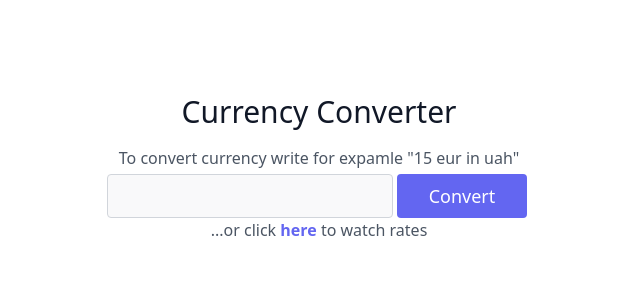
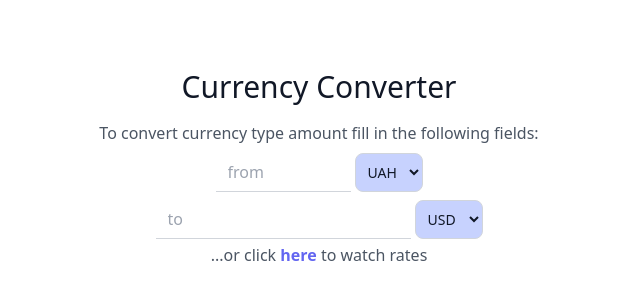
Before and after one commit to mikhailyatsenko/currencyconverter, a React (Create React App) app: page / in a window 1280 px wide. Shown: the part 228-528 px from the top of the page, without its empty margins (321-961 px from the left). Built offline with nearby package versions, Linux system fonts and the light colour scheme.

Commit message:
1st editions by den

```diff
--- a/public/output.css
+++ b/public/output.css
@@ -583,6 +583,26 @@ video {
   }
 }
 
+.sr-only {
+  position: absolute;
+  width: 1px;
+  height: 1px;
+  padding: 0;
+  margin: -1px;
+  overflow: hidden;
+  clip: rect(0, 0, 0, 0);
+  white-space: nowrap;
+  border-width: 0;
+}
+
+.absolute {
+  position: absolute;
+}
+
+.z-10 {
+  z-index: 10;
+}
+
 .mx-auto {
   margin-left: auto;
   margin-right: auto;
@@ -607,12 +627,24 @@ video {
   margin-bottom: 1rem;
 }
 
+.mr-2 {
+  margin-right: 0.5rem;
+}
+
+.ml-1 {
+  margin-left: 0.25rem;
+}
+
 .mt-2 {
   margin-top: 0.5rem;
 }
 
 .mb-2 {
   margin-bottom: 0.5rem;
+}
+
+.mr-1 {
+  margin-right: 0.25rem;
 }
 
 .block {
@@ -627,12 +659,48 @@ video {
   display: flex;
 }
 
+.inline-flex {
+  display: inline-flex;
+}
+
+.hidden {
+  display: none;
+}
+
+.h-3 {
+  height: 0.75rem;
+}
+
+.h-4 {
+  height: 1rem;
+}
+
+.h-3\.5 {
+  height: 0.875rem;
+}
+
 .h-8 {
   height: 2rem;
 }
 
 .w-full {
   width: 100%;
+}
+
+.w-4 {
+  width: 1rem;
+}
+
+.w-44 {
+  width: 11rem;
+}
+
+.w-3\.5 {
+  width: 0.875rem;
+}
+
+.w-3 {
+  width: 0.75rem;
 }
 
 .w-8 {
@@ -643,6 +711,15 @@ video {
   max-width: -webkit-fit-content;
   max-width: -moz-fit-content;
   max-width: fit-content;
+}
+
+.flex-shrink-0 {
+  flex-shrink: 0;
+}
+
+.transform {
+  -webkit-transform: translate(var(--tw-translate-x), var(--tw-translate-y)) rotate(var(--tw-rotate)) skewX(var(--tw-skew-x)) skewY(var(--tw-skew-y)) scaleX(var(--tw-scale-x)) scaleY(var(--tw-scale-y));
+          transform: translate(var(--tw-translate-x), var(--tw-translate-y)) rotate(var(--tw-rotate)) skewX(var(--tw-skew-x)) skewY(var(--tw-skew-y)) scaleX(var(--tw-scale-x)) scaleY(var(--tw-scale-y));
 }
 
 @-webkit-keyframes spin {
@@ -664,6 +741,10 @@ video {
           animation: spin 1s linear infinite;
 }
 
+.cursor-default {
+  cursor: default;
+}
+
 .flex-col {
   flex-direction: column;
 }
@@ -680,12 +761,37 @@ video {
   justify-content: center;
 }
 
+.divide-y > :not([hidden]) ~ :not([hidden]) {
+  --tw-divide-y-reverse: 0;
+  border-top-width: calc(1px * calc(1 - var(--tw-divide-y-reverse)));
+  border-bottom-width: calc(1px * var(--tw-divide-y-reverse));
+}
+
+.divide-gray-100 > :not([hidden]) ~ :not([hidden]) {
+  --tw-divide-opacity: 1;
+  border-color: rgb(243 244 246 / var(--tw-divide-opacity));
+}
+
 .rounded {
   border-radius: 0.25rem;
 }
 
+.rounded-full {
+  border-radius: 9999px;
+}
+
 .rounded-lg {
   border-radius: 0.5rem;
+}
+
+.rounded-l-lg {
+  border-top-left-radius: 0.5rem;
+  border-bottom-left-radius: 0.5rem;
+}
+
+.rounded-r-lg {
+  border-top-right-radius: 0.5rem;
+  border-bottom-right-radius: 0.5rem;
 }
 
 .border {
@@ -696,9 +802,27 @@ video {
   border-width: 0px;
 }
 
+.border-x-0 {
+  border-left-width: 0px;
+  border-right-width: 0px;
+}
+
+.border-l-2 {
+  border-left-width: 2px;
+}
+
+.border-t-0 {
+  border-top-width: 0px;
+}
+
 .border-gray-300 {
   --tw-border-opacity: 1;
   border-color: rgb(209 213 219 / var(--tw-border-opacity));
+}
+
+.border-l-gray-100 {
+  --tw-border-opacity: 1;
+  border-left-color: rgb(243 244 246 / var(--tw-border-opacity));
 }
 
 .bg-gray-100 {
@@ -709,6 +833,16 @@ video {
 .bg-indigo-500 {
   --tw-bg-opacity: 1;
   background-color: rgb(99 102 241 / var(--tw-bg-opacity));
+}
+
+.bg-white {
+  --tw-bg-opacity: 1;
+  background-color: rgb(255 255 255 / var(--tw-bg-opacity));
+}
+
+.bg-gray-50 {
+  --tw-bg-opacity: 1;
+  background-color: rgb(249 250 251 / var(--tw-bg-opacity));
 }
 
 .bg-indigo-200 {
@@ -724,18 +858,12 @@ video {
   fill: #6366f1;
 }
 
+.p-2\.5 {
+  padding: 0.625rem;
+}
+
 .p-2 {
   padding: 0.5rem;
-}
-
-.px-5 {
-  padding-left: 1.25rem;
-  padding-right: 1.25rem;
-}
-
-.py-24 {
-  padding-top: 6rem;
-  padding-bottom: 6rem;
 }
 
 .py-1 {
@@ -758,6 +886,11 @@ video {
   padding-right: 2rem;
 }
 
+.py-2\.5 {
+  padding-top: 0.625rem;
+  padding-bottom: 0.625rem;
+}
+
 .px-4 {
   padding-left: 1rem;
   padding-right: 1rem;
@@ -765,6 +898,10 @@ video {
 
 .pb-1 {
   padding-bottom: 0.25rem;
+}
+
+.pl-1 {
+  padding-left: 0.25rem;
 }
 
 .text-center {
@@ -786,14 +923,14 @@ video {
   line-height: 1.75rem;
 }
 
+.text-sm {
+  font-size: 0.875rem;
+  line-height: 1.25rem;
+}
+
 .text-xl {
   font-size: 1.25rem;
   line-height: 1.75rem;
-}
-
-.text-sm {
-  font-size: 0.875rem;
-  line-height: 1.25rem;
 }
 
 .font-medium {
@@ -832,6 +969,11 @@ video {
   color: rgb(255 255 255 / var(--tw-text-opacity));
 }
 
+.text-gray-500 {
+  --tw-text-opacity: 1;
+  color: rgb(107 114 128 / var(--tw-text-opacity));
+}
+
 .text-gray-200 {
   --tw-text-opacity: 1;
   color: rgb(229 231 235 / var(--tw-text-opacity));
@@ -842,9 +984,20 @@ video {
   color: rgb(99 102 241 / var(--tw-text-opacity));
 }
 
+.shadow {
+  --tw-shadow: 0 1px 3px 0 rgb(0 0 0 / 0.1), 0 1px 2px -1px rgb(0 0 0 / 0.1);
+  --tw-shadow-colored: 0 1px 3px 0 var(--tw-shadow-color), 0 1px 2px -1px var(--tw-shadow-color);
+  box-shadow: var(--tw-ring-offset-shadow, 0 0 #0000), var(--tw-ring-shadow, 0 0 #0000), var(--tw-shadow);
+}
+
 .outline-none {
   outline: 2px solid transparent;
   outline-offset: 2px;
+}
+
+.filter {
+  -webkit-filter: var(--tw-blur) var(--tw-brightness) var(--tw-contrast) var(--tw-grayscale) var(--tw-hue-rotate) var(--tw-invert) var(--tw-saturate) var(--tw-sepia) var(--tw-drop-shadow);
+          filter: var(--tw-blur) var(--tw-brightness) var(--tw-contrast) var(--tw-grayscale) var(--tw-hue-rotate) var(--tw-invert) var(--tw-saturate) var(--tw-sepia) var(--tw-drop-shadow);
 }
 
 .transition-colors {
@@ -916,9 +1069,23 @@ video {
   }
 }
 
+.hover\:cursor-default:hover {
+  cursor: default;
+}
+
 .hover\:bg-indigo-600:hover {
   --tw-bg-opacity: 1;
   background-color: rgb(79 70 229 / var(--tw-bg-opacity));
+}
+
+.hover\:bg-gray-200:hover {
+  --tw-bg-opacity: 1;
+  background-color: rgb(229 231 235 / var(--tw-bg-opacity));
+}
+
+.hover\:bg-gray-100:hover {
+  --tw-bg-opacity: 1;
+  background-color: rgb(243 244 246 / var(--tw-bg-opacity));
 }
 
 .hover\:text-indigo-400:hover {
@@ -951,14 +1118,92 @@ video {
   box-shadow: var(--tw-ring-offset-shadow), var(--tw-ring-shadow), var(--tw-shadow, 0 0 #0000);
 }
 
+.focus\:ring-4:focus {
+  --tw-ring-offset-shadow: var(--tw-ring-inset) 0 0 0 var(--tw-ring-offset-width) var(--tw-ring-offset-color);
+  --tw-ring-shadow: var(--tw-ring-inset) 0 0 0 calc(4px + var(--tw-ring-offset-width)) var(--tw-ring-color);
+  box-shadow: var(--tw-ring-offset-shadow), var(--tw-ring-shadow), var(--tw-shadow, 0 0 #0000);
+}
+
 .focus\:ring-indigo-200:focus {
   --tw-ring-opacity: 1;
   --tw-ring-color: rgb(199 210 254 / var(--tw-ring-opacity));
 }
 
+.focus\:ring-gray-100:focus {
+  --tw-ring-opacity: 1;
+  --tw-ring-color: rgb(243 244 246 / var(--tw-ring-opacity));
+}
+
 .focus\:ring-blue-500:focus {
   --tw-ring-opacity: 1;
   --tw-ring-color: rgb(59 130 246 / var(--tw-ring-opacity));
+}
+
+@media (prefers-color-scheme: dark) {
+  .dark\:border-gray-600 {
+    --tw-border-opacity: 1;
+    border-color: rgb(75 85 99 / var(--tw-border-opacity));
+  }
+
+  .dark\:border-l-gray-700 {
+    --tw-border-opacity: 1;
+    border-left-color: rgb(55 65 81 / var(--tw-border-opacity));
+  }
+
+  .dark\:bg-gray-700 {
+    --tw-bg-opacity: 1;
+    background-color: rgb(55 65 81 / var(--tw-bg-opacity));
+  }
+
+  .dark\:text-white {
+    --tw-text-opacity: 1;
+    color: rgb(255 255 255 / var(--tw-text-opacity));
+  }
+
+  .dark\:text-gray-200 {
+    --tw-text-opacity: 1;
+    color: rgb(229 231 235 / var(--tw-text-opacity));
+  }
+
+  .dark\:text-gray-400 {
+    --tw-text-opacity: 1;
+    color: rgb(156 163 175 / var(--tw-text-opacity));
+  }
+
+  .dark\:placeholder-gray-400::-webkit-input-placeholder {
+    --tw-placeholder-opacity: 1;
+    color: rgb(156 163 175 / var(--tw-placeholder-opacity));
+  }
+
+  .dark\:placeholder-gray-400::placeholder {
+    --tw-placeholder-opacity: 1;
+    color: rgb(156 163 175 / var(--tw-placeholder-opacity));
+  }
+
+  .dark\:hover\:bg-gray-600:hover {
+    --tw-bg-opacity: 1;
+    background-color: rgb(75 85 99 / var(--tw-bg-opacity));
+  }
+
+  .dark\:hover\:text-white:hover {
+    --tw-text-opacity: 1;
+    color: rgb(255 255 255 / var(--tw-text-opacity));
+  }
+
+  .dark\:focus\:border-blue-500:focus {
+    --tw-border-opacity: 1;
+    border-color: rgb(59 130 246 / var(--tw-border-opacity));
+  }
+
+  .dark\:focus\:ring-gray-700:focus {
+    --tw-ring-opacity: 1;
+    --tw-ring-color: rgb(55 65 81 / var(--tw-ring-opacity));
+  }
+
+  .dark\:focus\:ring-blue-500:focus {
+    --tw-ring-opacity: 1;
+    --tw-ring-color: rgb(59 130 246 / var(--tw-ring-opacity));
+  }
 }
 
 @media (min-width: 427px) {
--- a/src/components/Main.js
+++ b/src/components/Main.js
@@ -1,48 +1,76 @@
 import { Link } from "react-router-dom";
+import { useRef } from "react";
 
 function Main(props) {
+  const fromCurrency = useRef();
+  const toCurrency = useRef();
+  const fromAmount = useRef();
+  const toAmount = useRef();
+
+  function getAndSendData() {
+    fromAmount.current.value = fromAmount.current.value.replace(/[^\d.]/g, "");
+    const currencyData = {
+      fromCurrency: fromCurrency.current.value,
+      toCurrency: toCurrency.current.value,
+      fromAmount: fromAmount.current.value,
+    };
+
+    if (currencyData.fromAmount) {
+      props.convertRequest(currencyData);
+      console.log("данные, которые берем со страницы", currencyData);
+    }
+  }
+
   return (
     <section className="height100 flex items-center text-gray-600 body-font">
       <div className="container mx-auto text-center">
         <div className="flex flex-col text-center w-full">
           <h1 className="sm:text-3xl text-2xl font-medium title-font mb-4 text-gray-900">Currency Converter</h1>
         </div>
-        {!props.isLoading && !props.output && (
-          <div>
-            <p className="text-base text-center pb-1">To convert currency write for expamle "15 eur in uah"</p>
+        <div>
+          <p className="text-base text-center pb-1">To convert currency type amount fill in the following fields:</p>
 
-            <form className="flex justify-center flex-wrap" onSubmit={props.convertRequest}>
-              <input
-                required
-                type="text"
-                id="converter"
-                className="bg-gray-100 bg-opacity-50 rounded border border-gray-300 focus:border-indigo-500 focus:bg-transparent focus:ring-2 focus:ring-indigo-200 text-lg outline-none text-gray-700 py-1 px-3 leading-[2.1rem] transition-colors duration-200 ease-in-out"
-              />
+          <div className="py-1 flex justify-center flex-wrap">
+            <input
+              onChange={getAndSendData}
+              ref={fromAmount}
+              placeholder="from"
+              required
+              autoFocus
+              autoComplete="off"
+              type="tel"
+              id="converter"
+              size="7"
+              className="mr-1 bg-gray-100 bg-opacity-50 border border-x-0 border-t-0 border-gray-300 focus:bg-transparent focus:ring-indigo-200 outline-none text-gray-700 py-1 px-3 transition-colors duration-200 ease-in-out"
+            />
+            <select onChange={getAndSendData} ref={fromCurrency} id="currencies" className="max-w-fit border border-gray-300 text-gray-900 text-sm rounded-lg focus:ring-blue-500 focus:border-blue-500 block w-full p-2 bg-indigo-200">
+              <option value="UAH">UAH</option>
+              <option value="EUR">EUR</option>
+              <option value="USD">USD</option>
+              <option value="GBP">GBP</option>
+            </select>
+          </div>
+          <div className="py-1 flex justify-center flex-wrap">
+            <input
+              value={props.output}
+              ref={toAmount}
+              required
+              readOnly
+              placeholder="to"
+              type="number"
+              id="converter"
+              size="7"
+              className="mr-1  border border-x-0 border-t-0 border-gray-300 focus:bg-transparent focus:ring-indigo-200 outline-none text-gray-700 py-1 px-3 transition-colors duration-200 ease-in-out cursor-default"
+            />
+            <select ref={toCurrency} onChange={getAndSendData} id="currencies" className="max-w-fit border border-gray-300 text-gray-900 text-sm rounded-lg focus:ring-blue-500 focus:border-blue-500 block w-full p-2 bg-indigo-200">
+              <option value="USD">USD</option>
+              <option value="EUR">EUR</option>
+              <option value="UAH">UAH</option>
+              <option value="GBP">GBP</option>
+            </select>
+          </div>
+        </div>
 
-              <button className="text-white bg-indigo-500 border-0 py-2 px-8 mx-1 sm:my-0 my-2 focus:outline-none hover:bg-indigo-600 rounded text-lg">Convert</button>
-            </form>
-          </div>
-        )}
-        {props.isLoading && (
-          <svg role="status" className="inline w-8 h-8 text-gray-200 animate-spin fill-indigo-500" viewBox="0 0 100 101" fill="none" xmlns="http://www.w3.org/2000/svg">
-            <path
-              d="M100 50.5908C100 78.2051 77.6142 100.591 50 100.591C22.3858 100.591 0 78.2051 0 50.5908C0 22.9766 22.3858 0.59082 50 0.59082C77.6142 0.59082 100 22.9766 100 50.5908ZM9.08144 50.5908C9.08144 73.1895 27.4013 91.5094 50 91.5094C72.5987 91.5094 90.9186 73.1895 90.9186 50.5908C90.9186 27.9921 72.5987 9.67226 50 9.67226C27.4013 9.67226 9.08144 27.9921 9.08144 50.5908Z"
-              fill="currentColor"
-            />
-            <path
-              d="M93.9676 39.0409C96.393 38.4038 97.8624 35.9116 97.0079 33.5539C95.2932 28.8227 92.871 24.3692 89.8167 20.348C85.8452 15.1192 80.8826 10.7238 75.2124 7.41289C69.5422 4.10194 63.2754 1.94025 56.7698 1.05124C51.7666 0.367541 46.6976 0.446843 41.7345 1.27873C39.2613 1.69328 37.813 4.19778 38.4501 6.62326C39.0873 9.04874 41.5694 10.4717 44.0505 10.1071C47.8511 9.54855 51.7191 9.52689 55.5402 10.0491C60.8642 10.7766 65.9928 12.5457 70.6331 15.2552C75.2735 17.9648 79.3347 21.5619 82.5849 25.841C84.9175 28.9121 86.7997 32.2913 88.1811 35.8758C89.083 38.2158 91.5421 39.6781 93.9676 39.0409Z"
-              fill="currentFill"
-            />
-          </svg>
-        )}
-        {!props.isLoading && props.output && (
-          <div>
-            <p className="text-xl text-center">{props.output}</p>
-            <button onClick={props.reset} className="text-white bg-indigo-500 border-0 py-2 px-4 mx-1 focus:outline-none hover:bg-indigo-600 rounded mt-2 leading-8">
-              Convert another currency
-            </button>
-          </div>
-        )}
         <p className="text-base mb-2 text-center">
           ...or click{" "}
           <Link className="font-bold text-indigo-500 hover:text-indigo-400" to="/rates">
--- a/src/containers/Converter.js
+++ b/src/containers/Converter.js
@@ -5,29 +5,48 @@ function Converter() {
   const [output, setOutput] = useState("");
   const [isLoading, setIsLoading] = useState(false);
 
-  function convertRequest(event) {
-    event.preventDefault();
+  function convertRequest(currencyData) {
+    setIsLoading(true);
+    getRateFromLs(currencyData.fromCurrency, currencyData.toCurrency, currencyData.fromAmount);
+  }
 
-    setIsLoading(true);
+  function getRateFromLs(from, to, fromAmount) {
+    let keyName = from + to;
+    const data = localStorage.getItem(keyName);
+    if (!data) {
+      return sendToBackend(from, to, fromAmount);
+    }
+    const rateFromLs = JSON.parse(data);
+    if (Date.now() > rateFromLs.ttl) {
+      localStorage.removeItem(keyName);
+      return sendToBackend(from, to, fromAmount);
+    }
+    console.log("взято из ЛС", Math.round(rateFromLs.rate * fromAmount * 1000) / 1000);
+    return setOutput(Math.round(rateFromLs.rate * fromAmount * 1000) / 1000);
+  }
 
-    const whatToConvert = event.target.converter.value;
-    const whatToConvertArray = whatToConvert.split(" ");
-    const url = `https://vast-hollows-60031.herokuapp.com?amount=${whatToConvertArray[0]}&from=${whatToConvertArray[1]}&to=${whatToConvertArray[3]}`;
-
+  function sendToBackend(from, to, fromAmount) {
+    const url = `http://localhost:3001?from=${from}&to=${to}`;
     fetch(url)
       .then((response) => response.json())
       .then((response) => {
-        console.log(response);
-        setOutput(`${Math.round(response.fromAmount * 100) / 100} ${response.from} is ${Math.round(response.toAmount * 100) / 100} ${response.to}`);
+        console.log("ответ от бекенда", response);
+        saveRateToLs(from, to, response.rate);
+        setOutput(Math.round(response.rate * fromAmount * 1000) / 1000);
         setIsLoading(false);
       });
   }
 
-  function reset() {
-    setOutput("");
+  function saveRateToLs(from, to, rate) {
+    let keyName = from + to;
+    const data = {
+      rate: rate,
+      ttl: Date.now() + 3600000, //saving rate in LS for an hour
+    };
+    localStorage.setItem(keyName, JSON.stringify(data));
   }
 
-  return <Main convertRequest={convertRequest} output={output} isLoading={isLoading} reset={reset} />;
+  return <Main convertRequest={convertRequest} output={output} isLoading={isLoading} />;
 }
 
 export default Converter;
--- a/src/containers/RatesLoader.js
+++ b/src/containers/RatesLoader.js
@@ -8,7 +8,7 @@ function RatesLoader() {
 
   useEffect(() => {
     setIsLoading(true);
-    let url = `https://vast-hollows-60031.herokuapp.com/rates?to=${mainCurrency}`;
+    let url = `http://localhost:3001/rates?to=${mainCurrency}`;
     fetch(url)
       .then((response) => response.json())
       .then((response) => {
--- a/src/index.css
+++ b/src/index.css
@@ -5,3 +5,15 @@
 code {
   font-family: source-code-pro, Menlo, Monaco, Consolas, "Courier New", monospace;
 }
+
+/* Chrome, Safari, Edge, Opera */
+input::-webkit-outer-spin-button,
+input::-webkit-inner-spin-button {
+  -webkit-appearance: none;
+  margin: 0;
+}
+
+/* Firefox */
+input[type="number"] {
+  -moz-appearance: textfield;
+}
```
